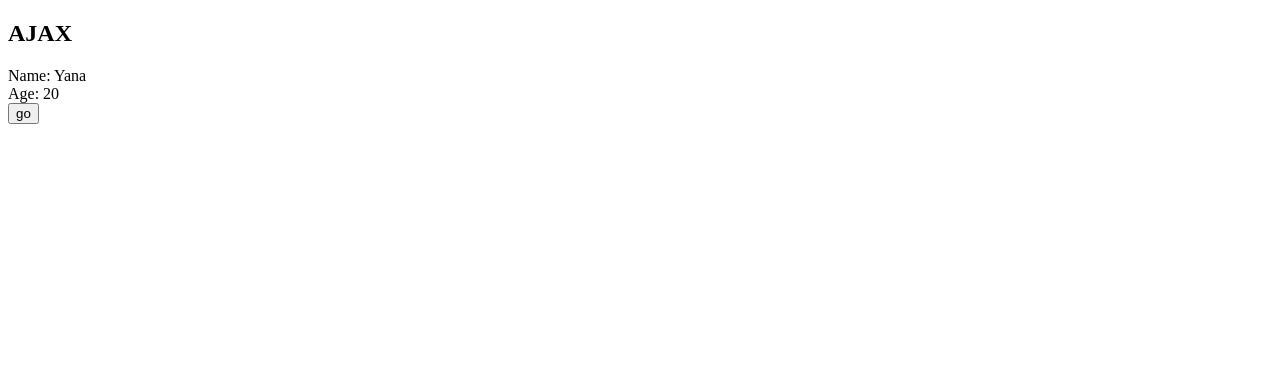
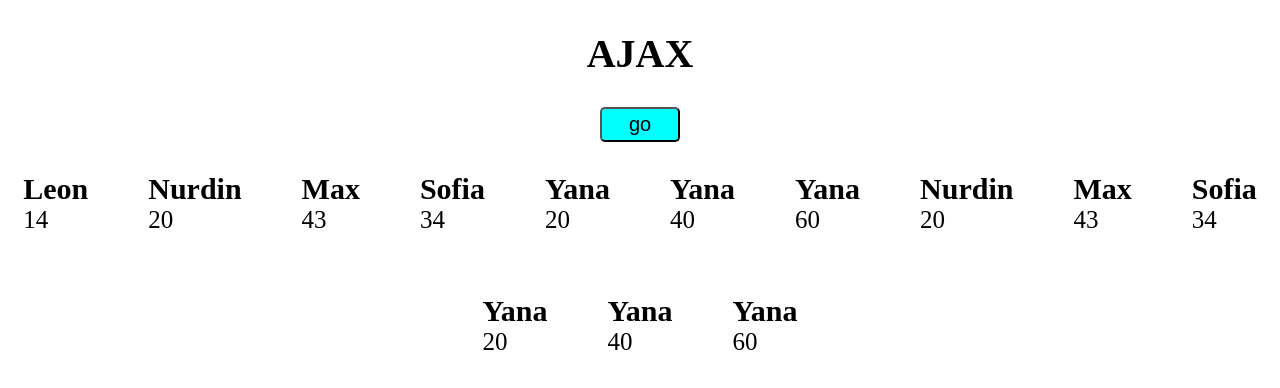
Before and after one commit to NurdinDjumabekov/HW_M3_20-03_Nur, a website: page DZ4_Nurdin_20-03/index.html in a window 1280 px wide. Both pictures are taken after a click on the button "go". Drawn offline with Linux system fonts and the light colour scheme.

Commit message:
Add files via upload

```diff
--- a/DZ4_Nurdin_20-03/data.json
+++ b/DZ4_Nurdin_20-03/data.json
@@ -18,5 +18,37 @@
   {
     "name": "Yana",
     "age": 20
+  },
+  {
+    "name": "Yana",
+    "age": 40
+  },
+  {
+    "name": "Yana",
+    "age": 60
+  },
+  {
+    "name": "Nurdin",
+    "age": 20
+  },
+  {
+    "name": "Max",
+    "age": 43
+  },
+  {
+    "name": "Sofia",
+    "age": 34
+  },
+  {
+    "name": "Yana",
+    "age": 20
+  },
+  {
+    "name": "Yana",
+    "age": 40
+  },
+  {
+    "name": "Yana",
+    "age": 60
   }
 ]
--- a/DZ4_Nurdin_20-03/index.html
+++ b/DZ4_Nurdin_20-03/index.html
@@ -8,12 +8,11 @@
     <link rel="stylesheet" href="style.css" />
   </head>
   <body>
-    <div class="wrapper">
+    <div class="parent">
       <h2>AJAX</h2>
-      <div class="parent">Name: <span class="name1"></span></div>
-      <div>Age: <span class="age1"></span></div>
       <button class="btn">go</button>
     </div>
+    <div class="wrapper"></div>
   </body>
   <script src="main.js"></script>
 </html>
--- a/DZ4_Nurdin_20-03/main.js
+++ b/DZ4_Nurdin_20-03/main.js
@@ -1,4 +1,5 @@
 const btn = document.querySelector(".btn");
+const wrapper = document.querySelector(".wrapper");
 btn.addEventListener("click", () => {
   const request = new XMLHttpRequest(); // создание запроса
   request.open("GET", "data.json"); // объявление метода запроса и указание пути
@@ -9,8 +10,14 @@ btn.addEventListener("click", () => {
     const data = JSON.parse(request.response);
     data.map((i) => {
       console.log(i);
-      document.querySelector(".name1").innerHTML = i.name;
-      document.querySelector(".age1").innerHTML = i.age;
+      let divParent = document.createElement("div");
+      let pName = document.createElement("li");
+      let pAge = document.createElement("span");
+      wrapper.append(divParent);
+      divParent.append(pName);
+      divParent.append(pAge);
+      pName.innerText = i.name;
+      pAge.innerHTML = i.age;
     });
   });
 });
--- a/DZ4_Nurdin_20-03/style.css
+++ b/DZ4_Nurdin_20-03/style.css
@@ -0,0 +1,42 @@
+* {
+  margin: 0;
+  padding: 0;
+  box-sizing: border-box;
+}
+
+.parent {
+  text-align: center;
+}
+h2 {
+  font-size: 40px;
+  margin: 30px 0;
+}
+.btn {
+  width: 80px;
+  height: 35px;
+  background-color: aqua;
+  color: black;
+  font-size: 20px;
+  border-radius: 5px;
+  margin-bottom: 30px;
+}
+.btn:hover {
+  background-color: black;
+  color: aqua;
+}
+
+.wrapper {
+  display: flex;
+  justify-content: center;
+  gap: 60px;
+  flex-wrap: wrap;
+}
+
+li {
+  list-style: none;
+  font-size: 30px;
+  font-weight: 700;
+}
+span {
+  font-size: 25px;
+}
```
